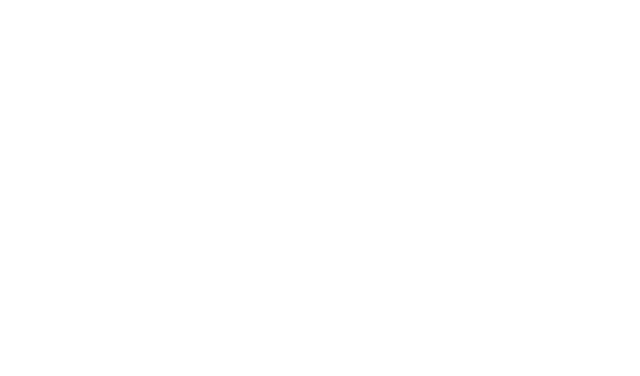
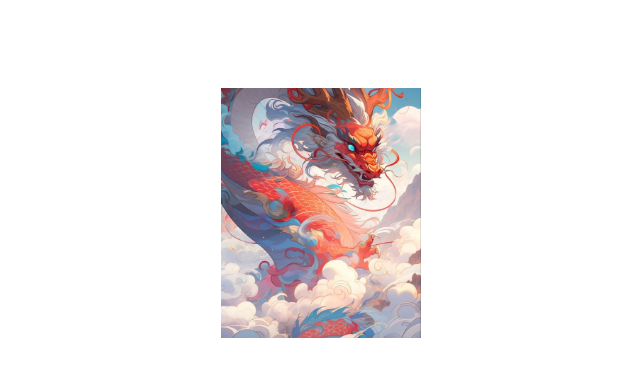
Before and after one commit to kayceewong/3D-sliders, a plain HTML site: page Index.html in a window 1280 px wide. Shown: the whole page, without its empty margins (319-959 px from the left). Drawn offline with Linux system fonts and the light colour scheme.

Commit message:
Version 1

```diff
--- a/Index.html
+++ b/Index.html
@@ -3,10 +3,17 @@
 
 <head>
   <title>3D Sliders</title>
-  <link rel="stylesheet" href="">
+  <link rel="stylesheet" href="/css/style.css">
   <style></style>
 </head>
 
-<body></body>
+<body>
+  <div class="banner">
+    <div class="slider">
+      <div class="item"><img src="/Img/dragon_1.jpg" alt=""></div>
+    </div>
+  </div>
+
+</body>
 
 </html>
--- /dev/null
+++ b/css/style.css
@@ -0,0 +1,26 @@
+.banner {
+  width: 100%;
+  height: 100vh;
+  text-align: center;
+  overflow: hidden;
+  position: relative;
+}
+
+.banner .slider {
+  position: absolute;
+  width: 200px;
+  height: 250px;
+  top: 10%;
+  left: calc(50% - 100px);
+}
+
+.banner .slider .item {
+  position: absolute;
+  inset: 0 0 0 0;
+}
+
+.banner .slider .item img {
+  width: 100%;
+  height: 100%;
+  object-fit: cover;
+}
```
